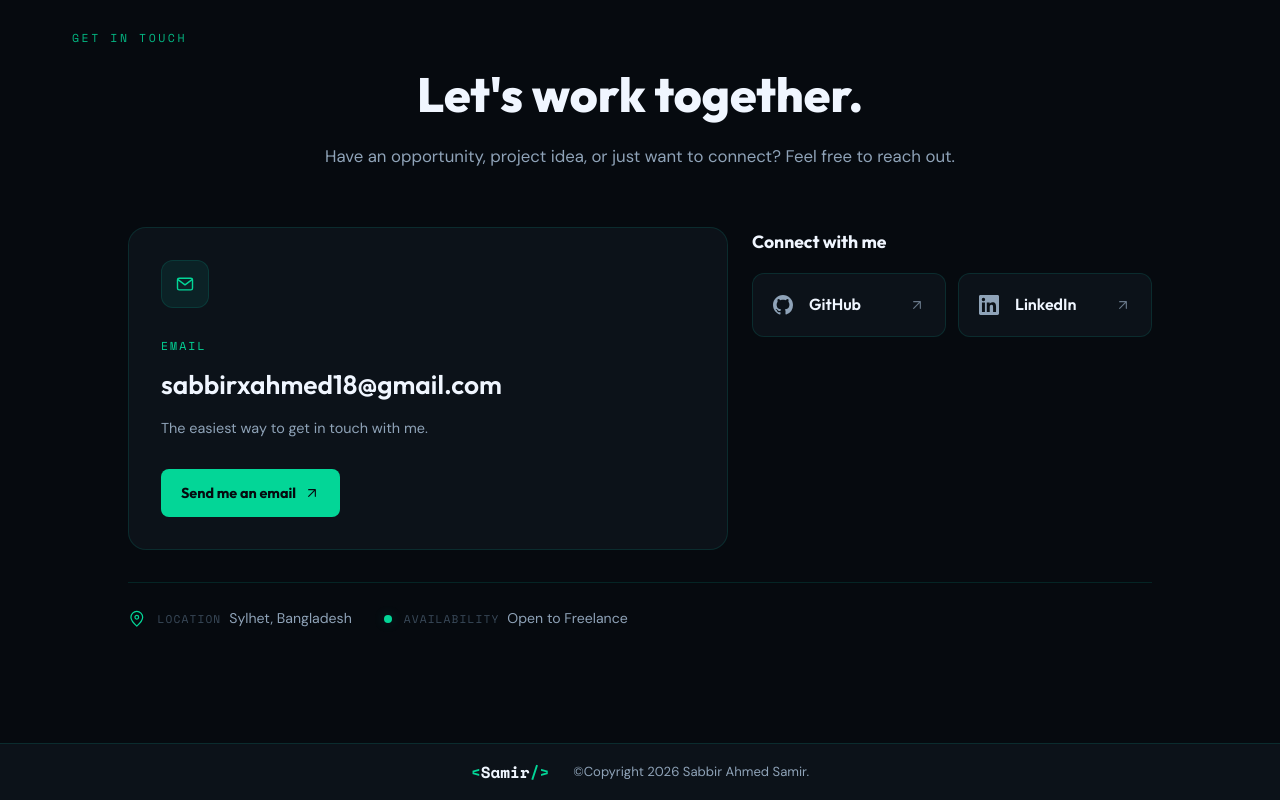
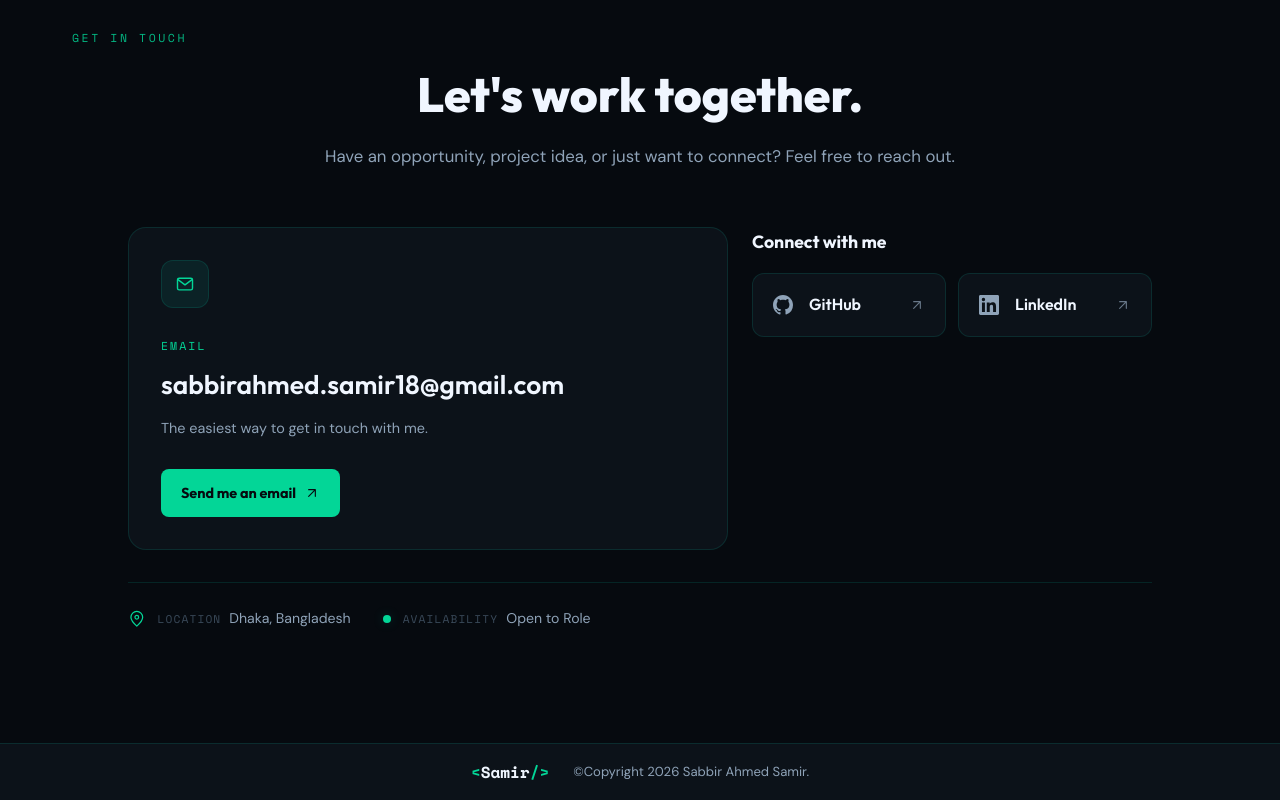
Before and after one commit to sasamir10/sabbir-ahmed-samir, a React (Vite) app: page / in a window 1280 px wide. Shown: the part 4061-4861 px from the top of the page. Built offline with nearby package versions, Linux system fonts and the light colour scheme.

Commit message:
feat: make contact section links fully functional

```diff
--- a/src/components/Contact.jsx
+++ b/src/components/Contact.jsx
@@ -1,9 +1,13 @@
-const emailAddress = "sabbirxahmed18@gmail.com";
+const emailAddress = "sabbirahmed.samir18@gmail.com";
 const [emailLocalPart, emailDomain] = emailAddress.split("@");
 
 const socialLinks = [
-    { name: "GitHub", href: "#", icon: "github" },
-    { name: "LinkedIn", href: "#", icon: "linkedin" },
+    { name: "GitHub", href: "https://github.com/sasamir10", icon: "github" },
+    {
+        name: "LinkedIn",
+        href: "https://www.linkedin.com/in/sabbirahmed10/",
+        icon: "linkedin",
+    },
 ];
 
 function Icon({ name, className = "size-5" }) {
@@ -124,9 +128,10 @@ export default function Contact() {
                                 <a
                                     key={name}
                                     href={href}
+                                    target="_blank"
+                                    rel="noopener noreferrer"
                                     aria-label={`${name} profile (link not provided)`}
                                     className="flex min-h-16 items-center gap-4 rounded-xl border border-border bg-bg-2 px-5 py-4 text-gray transition-all duration-200 hover:border-[rgba(0,229,192,0.35)] hover:bg-cyan-soft hover:text-cyan focus-visible:outline-2 focus-visible:outline-offset-2 focus-visible:outline-cyan"
-                                    onClick={(event) => event.preventDefault()}
                                 >
                                     <Icon
                                         name={icon}
@@ -155,7 +160,7 @@ export default function Contact() {
                             <span className="mr-2 font-mono text-[0.7rem] uppercase tracking-widest text-gray-dark">
                                 Location
                             </span>
-                            Sylhet, Bangladesh
+                            Dhaka, Bangladesh
                         </span>
                     </div>
                     <div className="flex items-center gap-3 text-gray">
@@ -164,7 +169,7 @@ export default function Contact() {
                             <span className="mr-2 font-mono text-[0.7rem] uppercase tracking-widest text-gray-dark">
                                 Availability
                             </span>
-                            Open to Freelance
+                            Open to Role
                         </span>
                     </div>
                 </div>
```
